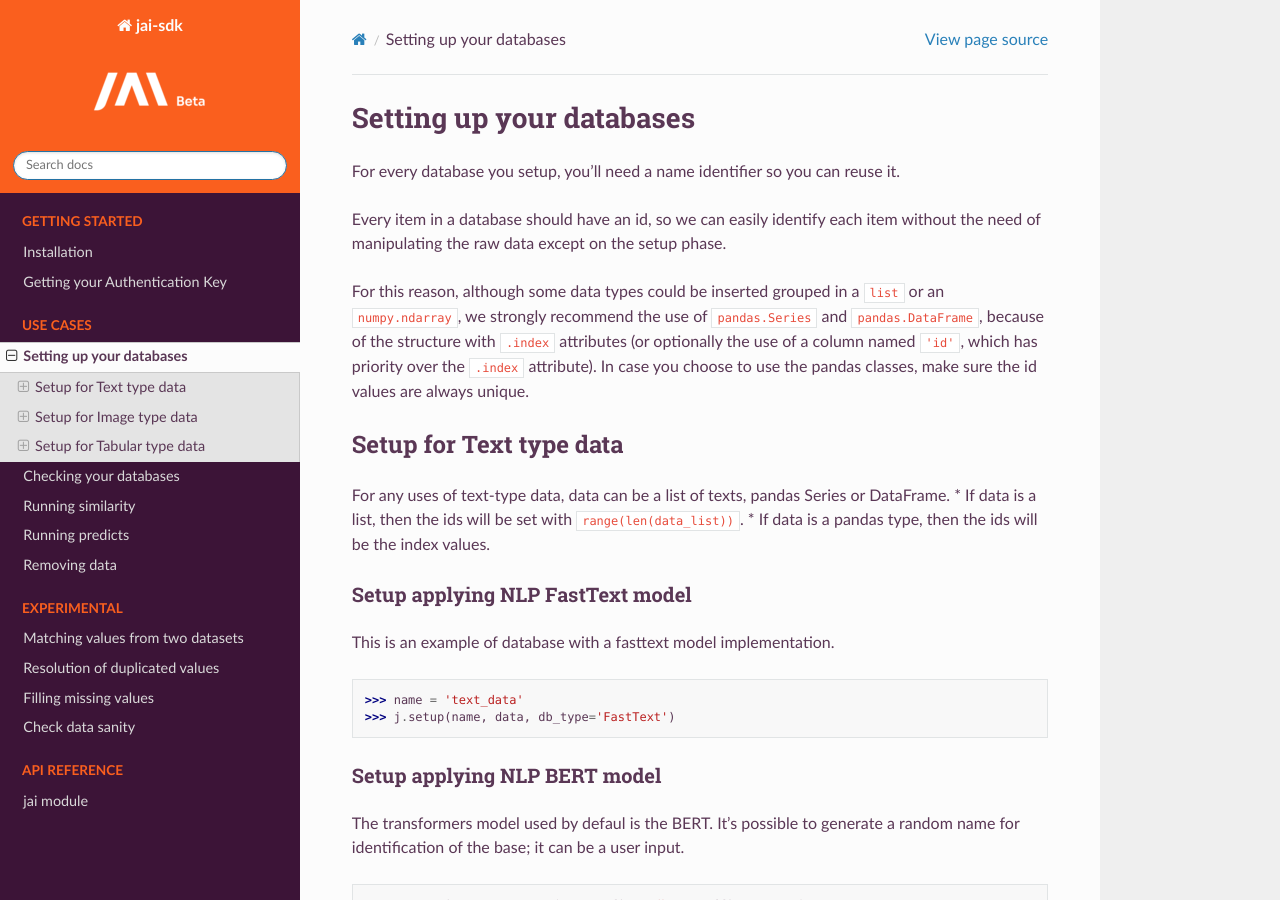
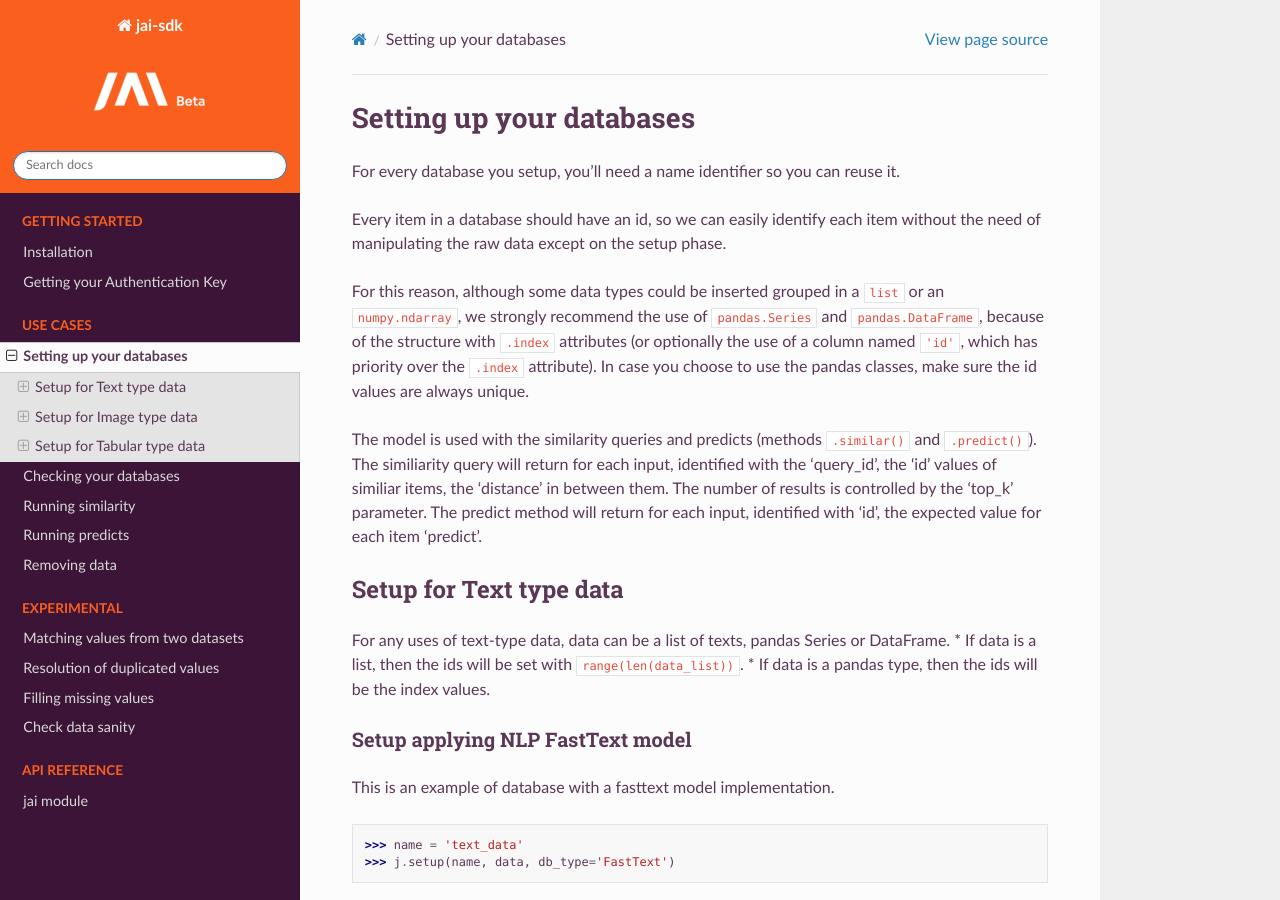
Before and after one commit to jquant/jai-sdk, a Sphinx documentation site: the page built from docs/use_cases/setup_data.rst, in a window 1280 px wide and 900 px high. Built offline with Sphinx 7.4.7 and the Read the Docs theme 2.0.0, drawn with Linux system fonts in a browser that asks for light colours; pages that are not in the unit, such as notebooks, are missing from menus.

Commit message:
Update setup_data.rst

```diff
--- a/docs/use_cases/setup_data.rst
+++ b/docs/use_cases/setup_data.rst
@@ -7,6 +7,8 @@ For every database you setup, you'll need a name identifier so you can reuse it.
 Every item in a database should have an id, so we can easily identify each item without the need of manipulating the raw data except on the setup phase.
 
 For this reason, although some data types could be inserted grouped in a :code:`list` or an :code:`numpy.ndarray`, we strongly recommend the use of :code:`pandas.Series` and :code:`pandas.DataFrame`, because of the structure with :code:`.index` attributes (or optionally the use of a column named :code:`'id'`, which has priority over the :code:`.index` attribute). In case you choose to use the pandas classes, make sure the id values are always unique.
+
+The model is used with the similarity queries and predicts (methods :code:`.similar()` and :code:`.predict()`). The similiarity query will return for each input, identified with the 'query_id', the 'id' values of similiar items, the 'distance' in between them. The number of results is controlled by the 'top_k' parameter. The predict method will return for each input, identified with 'id', the expected value for each item 'predict'.
 
 ************************
 Setup for Text type data
```
